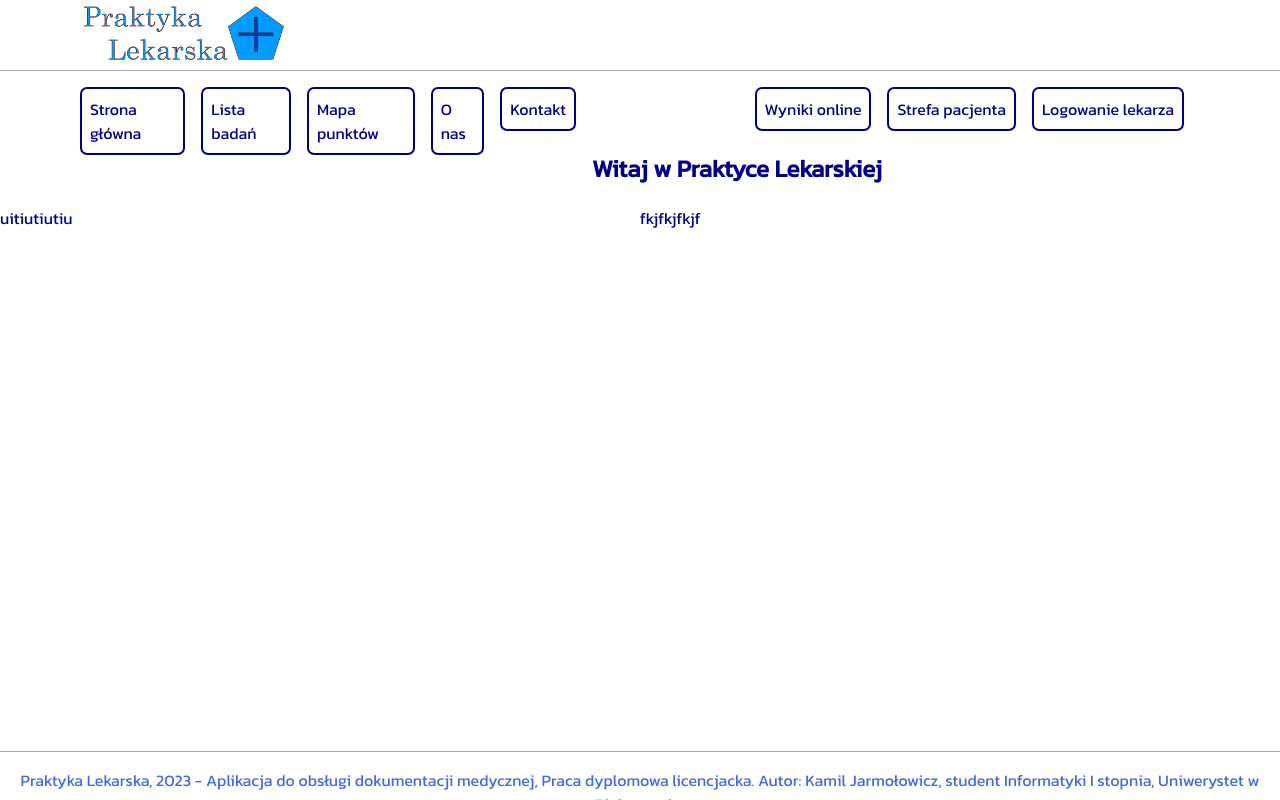
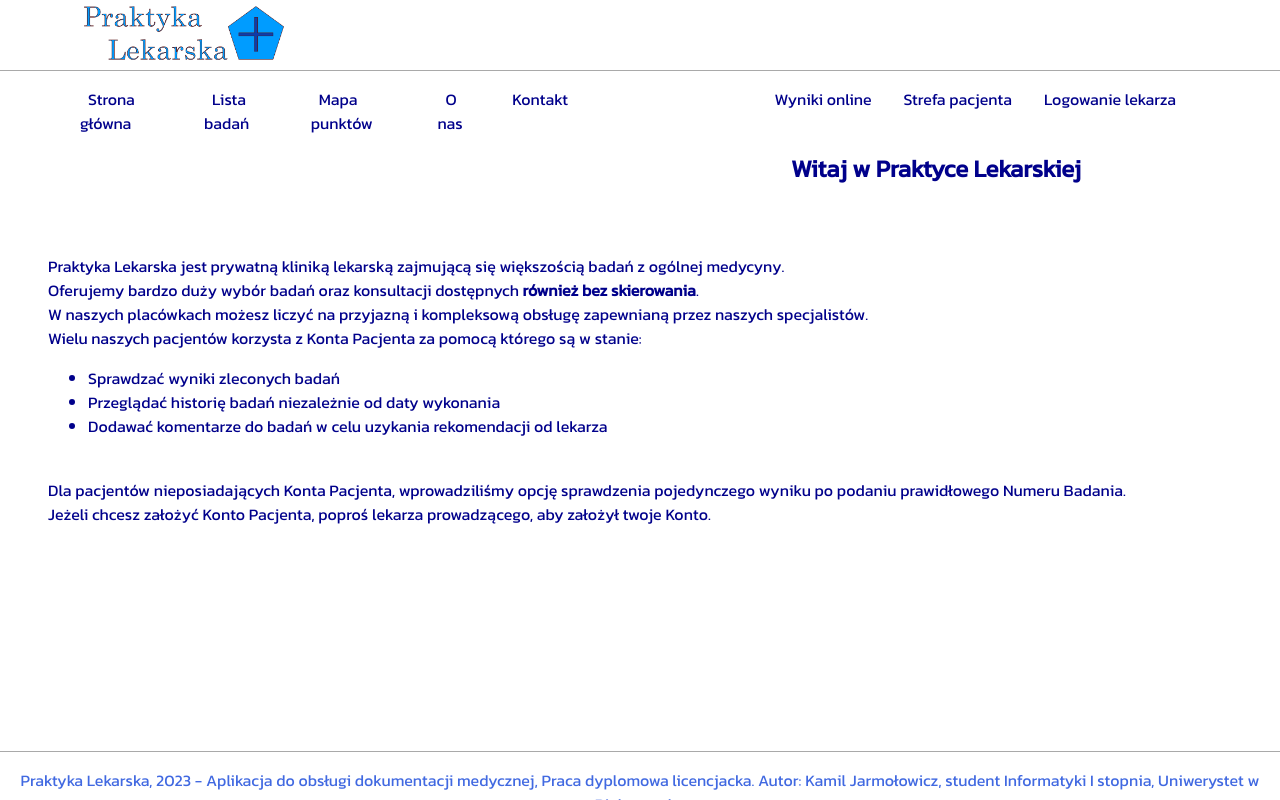
Before and after one commit to XennaExtra/licencjat_pure_react, a React (Create React App) app: page /about in a window 1280 px wide. Built offline with nearby package versions, Linux system fonts and the light colour scheme.

Commit message:
backend debug

```diff
--- a/package.json
+++ b/package.json
@@ -7,6 +7,7 @@
     "@testing-library/react": "^13.4.0",
     "@testing-library/user-event": "^13.5.0",
     "axios": "^1.5.1",
+    "body-parser": "^1.20.2",
     "cors": "^2.8.5",
     "dotenv": "^16.3.1",
     "express": "^4.18.2",
--- a/src/frontend/components/component_css/navbar.scss
+++ b/src/frontend/components/component_css/navbar.scss
@@ -20,12 +20,10 @@ header{
     padding-bottom: 1rem;
   }
 
-li{
+a{
   height:100%;
   font-family: 'Kanit', sans-serif;
   color: darkblue;
-  border: 2px solid darkblue;
-  border-radius: 7px;
   transition-property: color, border-color;
   transition-duration: 0.3s;
   transition-timing-function: ease-out;
--- a/src/frontend/components/pages/About.js
+++ b/src/frontend/components/pages/About.js
@@ -5,12 +5,25 @@ export function About(){
             <div id={"fullSize"}>
                 <h2>Witaj w Praktyce Lekarskiej</h2>
             </div>
-            <section className={'aboutSec'}>
-                uitiutiutiu
+            <section className='aboutSec'>
+                Praktyka Lekarska jest prywatną kliniką lekarską zajmującą się większością badań z ogólnej medycyny.
+                <br/>
+                Oferujemy bardzo duży wybór badań oraz konsultacji dostępnych <b>również bez skierowania</b>.
+                <br/>
+                W naszych placówkach możesz liczyć na przyjazną i kompleksową obsługę zapewnianą przez naszych specjalistów.
+                <br/>
+                Wielu naszych pacjentów korzysta z Konta Pacjenta za pomocą którego są w stanie: <wbr/>
+                    <ul className='aboutList'>
+                        <li>Sprawdzać wyniki zleconych badań</li>
+                        <li>Przeglądać historię badań niezależnie od daty wykonania</li>
+                        <li>Dodawać komentarze do badań w celu uzykania rekomendacji od lekarza</li>
+                    </ul>
+                <br/>
+                Dla pacjentów nieposiadających Konta Pacjenta, wprowadziliśmy opcję sprawdzenia pojedynczego wyniku po podaniu prawidłowego Numeru Badania.
+                <br/>
+                Jeżeli chcesz założyć Konto Pacjenta, poproś lekarza prowadzącego, aby założył twoje Konto.
             </section>
-            <section className={'aboutSec2'}>
-                fkjfkjfkjf
-            </section>
+
         </main>
     )
 }
--- a/src/frontend/components/pages/DiagList.js
+++ b/src/frontend/components/pages/DiagList.js
@@ -1,7 +1,43 @@
-import React from 'react'
+import React, { Component } from 'react'
+import axios from 'axios'
+export class DiagList extends Component {
+  constructor(props){
+    super(props);
+    this.state = {
+      data: [],
+    };
+  }
 
-export function DiagList() {
+  async componentDidMount(){
+     const r = await fetch('http://127.0.0.1:4000/fetchers/fetchDiagList', {
+      headers: {
+        'Cache-Control' : 'no-cache',
+        'Content-type' : 'application/json'
+      },
+    }).then ((response)=>response.json())
+    .then((data)=>this.setState({data}))
+    .catch((error)=>console.error("Błąd podczas pobierania danych: "+ error))
+    console.log(r);
+  }
+  render(){
   return (
-    <div>DiagList</div>
+    <main>
+      Tutaj znajdziesz listę badań oferowanych przez nasze placówki
+      <table>
+        <tr>
+          <th>Identyfikator Badania</th>
+          <th>Nazwa Badania</th>
+          <th>Kategoria Badania</th>
+        </tr>
+        {this.state.data.map((item) => (
+          <tr>
+            <td key={item.id_badania}>{item.id_badania}</td>
+            <td>{item.nazwa_badania}</td>
+            <td>{item.kategoria_badania}</td>
+          </tr>
+        ))}
+      </table>
+    </main>
   )
 }
+}
--- a/src/frontend/components/pages/page_css/about.scss
+++ b/src/frontend/components/pages/page_css/about.scss
@@ -1,17 +1,27 @@
+#fullSize{
+  width: 100%;
+  text-align: center;
+}
 .aboutCon{
   margin-top: 5rem;
   display:block;
   flex-direction: row;
+  width:100%;
 }
 .aboutSec{
   float:left;
-  width:50%;
-  margin-left: auto;
-  margin-right: auto;
-  display:flex;
   flex-direction: row;
+  text-align:left;
+  margin: 1rem;
+  border-radius: 7px;
+  padding: 2rem;
+  line-height: 1.5rem;
+  .aboutList{
+    li{
+      border: none;
+    }
+    li:hover{
+      color:darkblue;
+    }
+  }
 }
-.aboutSec2{
-  width:50%;
-  display:flex;
-}
--- a/src/frontend/components/pages/page_css/diag_check.scss
+++ b/src/frontend/components/pages/page_css/diag_check.scss
@@ -6,7 +6,7 @@
     border: 1px solid darkgray;
     border-radius:7px;
     text-align: center;
-    margin-left: 5rem;
+    margin-left: 2rem;
     h1{
         height: fit-content;
     }
@@ -18,6 +18,8 @@
     img{
         overflow-y:hidden;
     }
+    overflow: hidden;
+    float:left;
 }
 .diagCon{
     margin-top: 6rem;
@@ -30,8 +32,12 @@
     input{
         height: fit-content;
     }
-    h2{
-        margin-top: 0;
+    label{
+        height:fit-content;
+    }
+    a{
+        margin-top: 1rem;
+        border: none;
     }
     input[type="submit"]{
         color: darkblue;
@@ -44,6 +50,7 @@
     }
 }
 a:visited{
+    margin-top: 1rem;
     text-decoration: none;
     color: darkblue;
 }
```
Also changed, not shown: src/frontend/components/pages/fetchers/server.js (added, +40 -0 lines), 1 other file (tests, documents, lock files or other folders).
